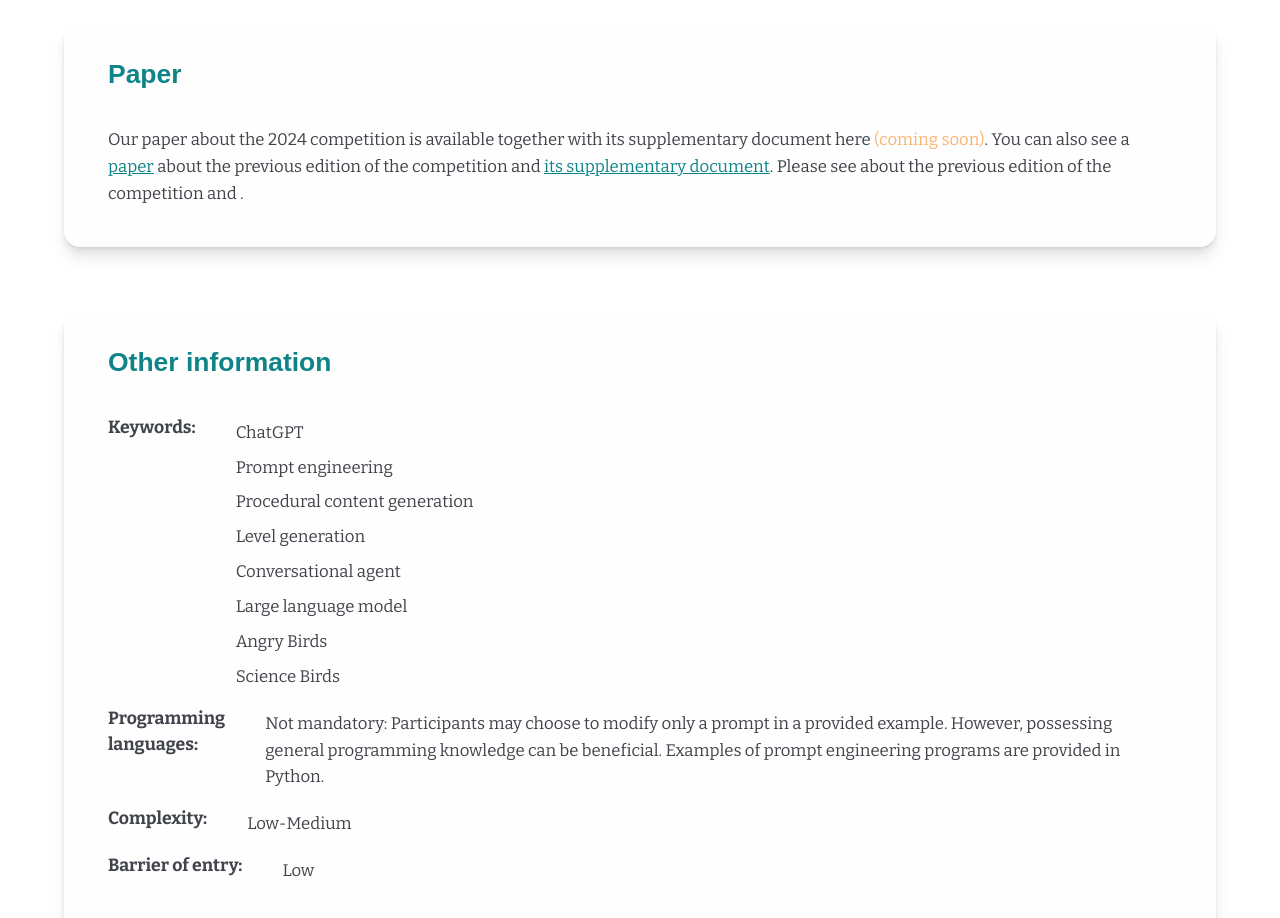
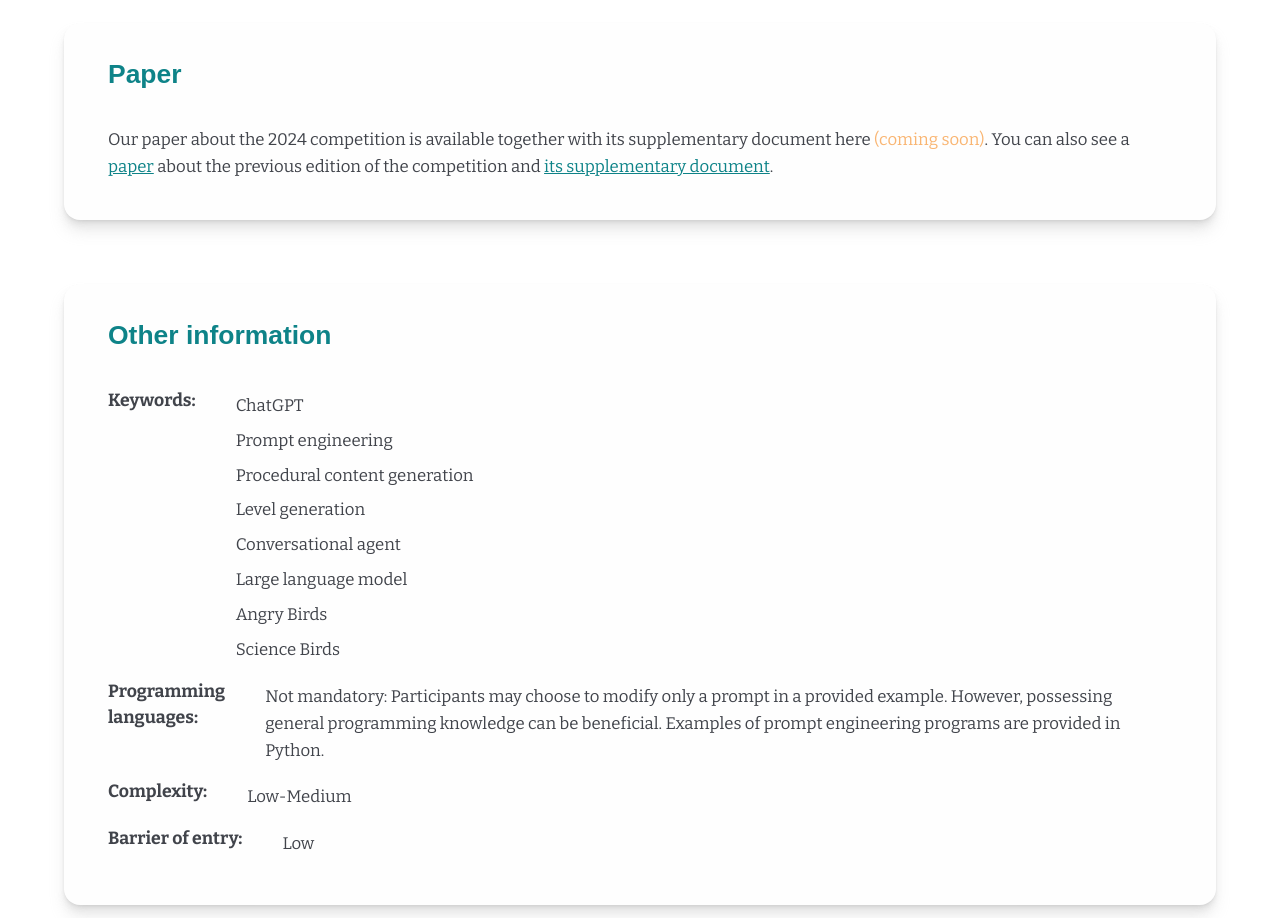
Before and after one commit to chatgpt4pcg/chatgpt4pcg.github.io, a Next.js app: page / in a window 1280 px wide. Shown: the part 2180-3098 px from the top of the page. Built offline with nearby package versions, Linux system fonts and the light colour scheme.

Commit message:
fix: typo

```diff
--- a/pages/index.tsx
+++ b/pages/index.tsx
@@ -146,7 +146,7 @@ export default function HomePage() {
 						<a href='/2023/files/supplementary_material.pdf'>
 							its supplementary document
 						</a>
-						. Please see about the previous edition of the competition and .
+						.
 					</Paragraph>
 				</Section>
 				<Section>
```
